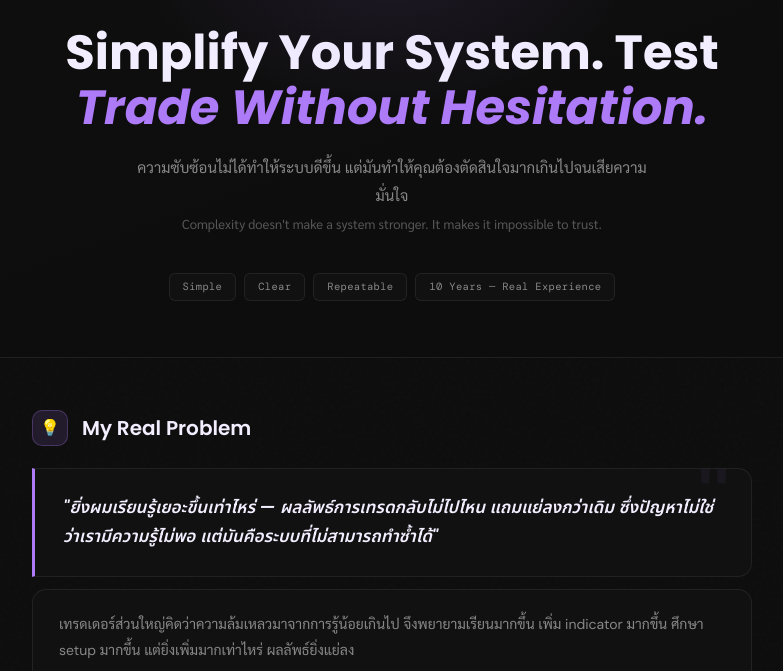
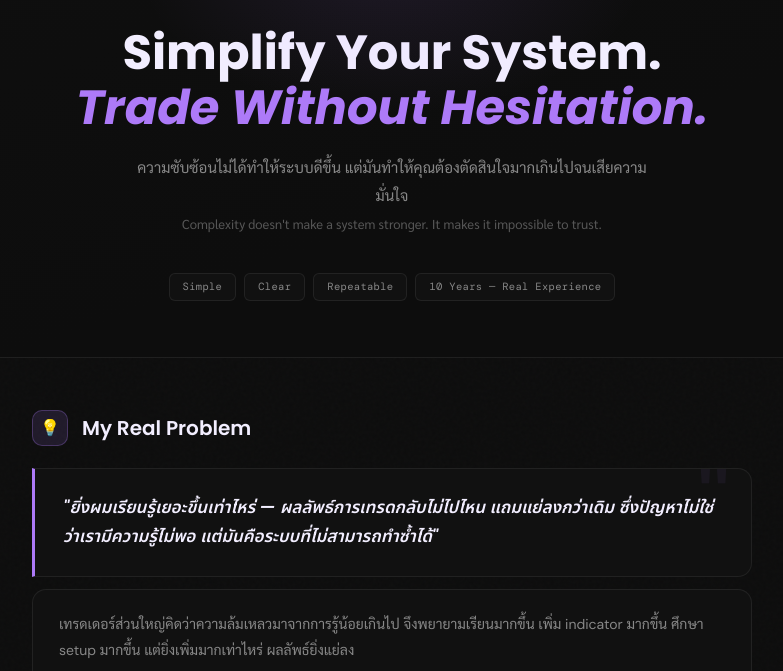
Before and after one commit to northhfx/guides, a plain HTML site: page simplify_system/index.html in a window 1280 px wide. Shown: the part 103-774 px from the top of the page, without its empty margins (248-1031 px from the left). Drawn offline with nearby package versions, Linux system fonts and the light colour scheme; a web font is replaced by a local one.

Commit message:
Update index.html

```diff
--- a/simplify_system/index.html
+++ b/simplify_system/index.html
@@ -563,7 +563,7 @@
 <!-- HERO -->
 <div class="hero">
   <a href="https://www.instagram.com/northh.fx" target="_blank" class="brand-pill" style="text-decoration:none;cursor:pointer;"><svg xmlns="http://www.w3.org/2000/svg" width="14" height="14" viewBox="0 0 24 24" fill="none" stroke="currentColor" stroke-width="2" stroke-linecap="round" stroke-linejoin="round" style="flex-shrink:0;"><rect x="2" y="2" width="20" height="20" rx="5" ry="5"/><path d="M16 11.37A4 4 0 1 1 12.63 8 4 4 0 0 1 16 11.37z"/><line x1="17.5" y1="6.5" x2="17.51" y2="6.5"/></svg> northh.fx</a>
-  <h1>Simplify Your System. Test<br><em>Trade Without Hesitation.</em></h1>
+  <h1>Simplify Your System.<br><em>Trade Without Hesitation.</em></h1>
   <p class="hero-sub">ความซับซ้อนไม่ได้ทำให้ระบบดีขึ้น แต่มันทำให้คุณต้องตัดสินใจมากเกินไปจนเสียความมั่นใจ<br><span style="font-size:13px;opacity:0.6;">Complexity doesn't make a system stronger. It makes it impossible to trust.</span></p>
   <div class="hero-tags">
     <span class="tag">Simple</span>
```
